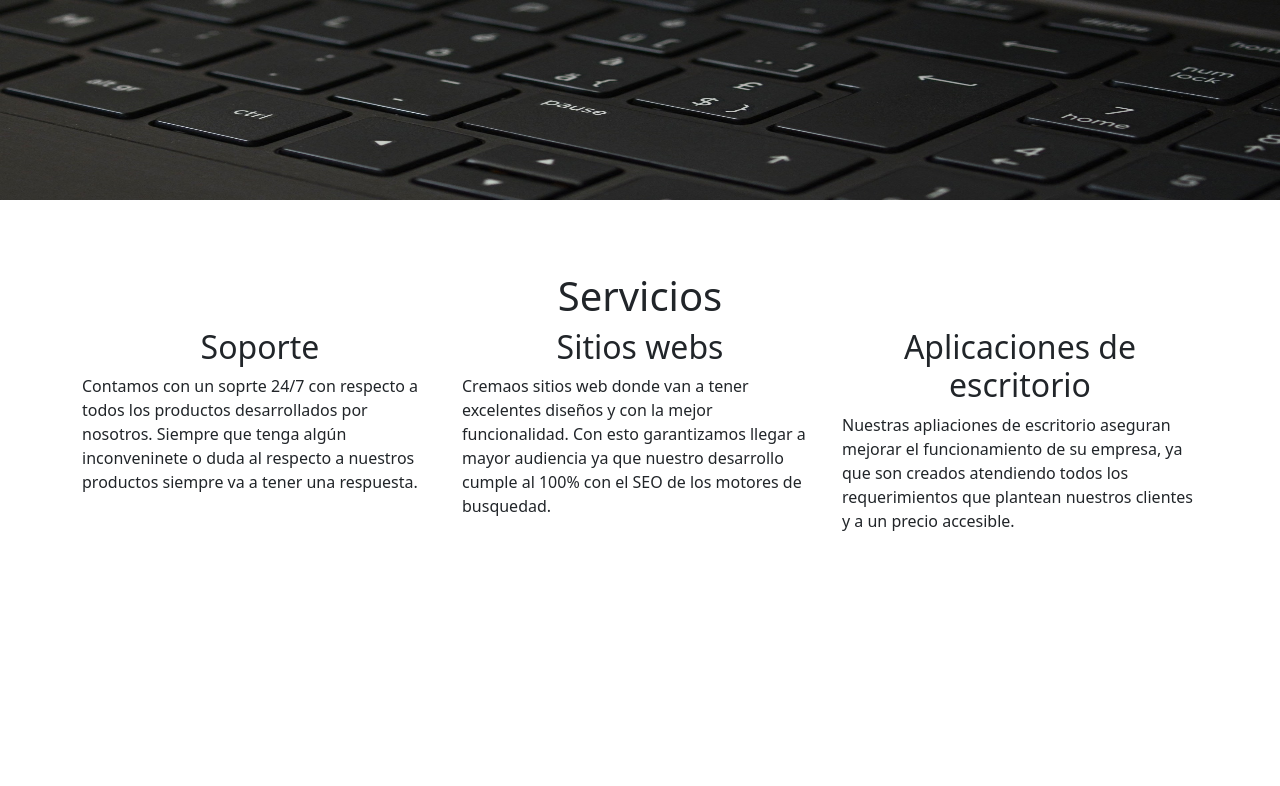
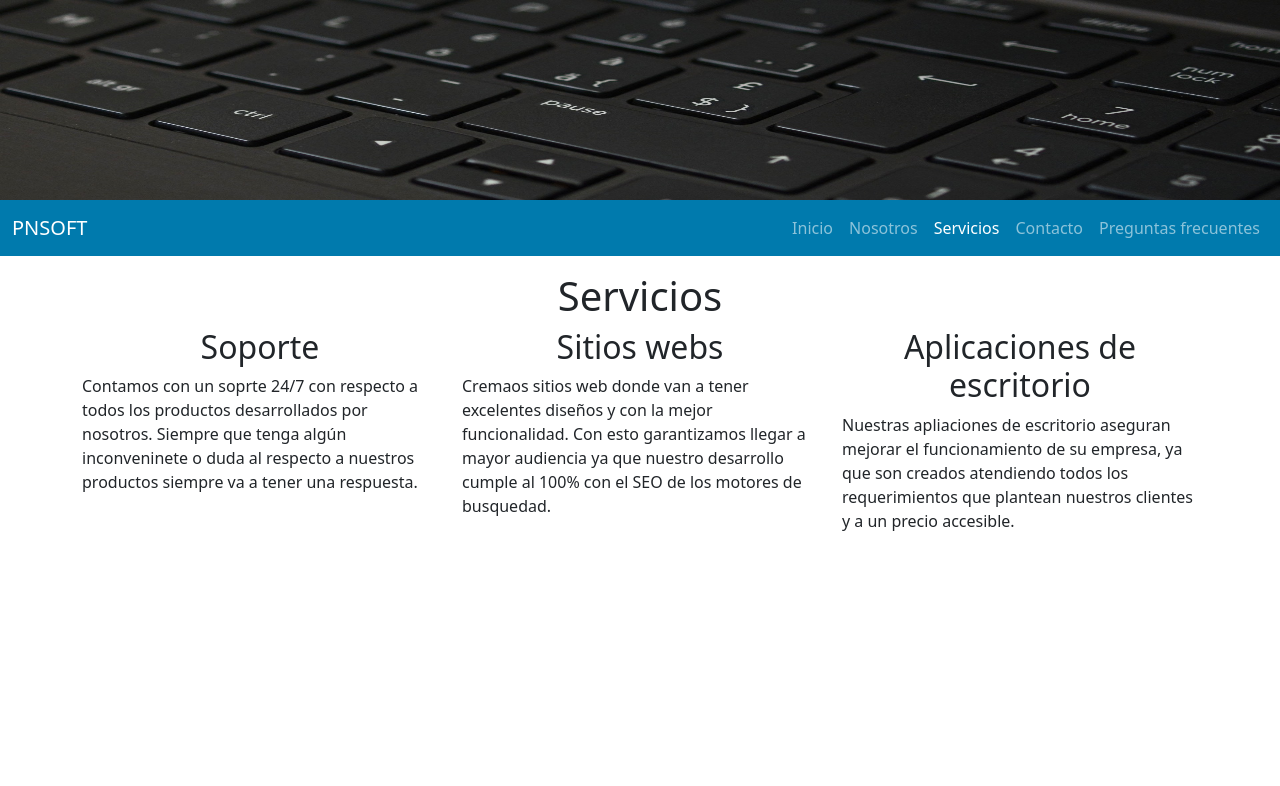
Before and after one commit to napr12/CoderHouseBt, a website: page paginas/servicios.html in a window 1280 px wide. Shown: the top 786 px of the page. Drawn offline with nearby package versions, Linux system fonts and the light colour scheme.

Commit message:
Decimosexto commit: corrige menu de servicio

```diff
--- a/paginas/servicios.html
+++ b/paginas/servicios.html
@@ -16,7 +16,7 @@
   <body>
     <header class="header">
         <img src="../img/menu.jpg" alt="Imagen ilustrativa" class="header__img img-fluid">
-        <nav class="navbar navbar-expand-lg navbar-dark ">
+        <nav class="navbar navbar-expand-lg navbar-dark header__nav">
             <div class="container-fluid ">
               <a class="navbar-brand header__nombre" href="#">PNSOFT</a>
               <button class="navbar-toggler" type="button" data-bs-toggle="collapse" data-bs-target="#navbarNav" aria-controls="navbarNav" aria-expanded="false" aria-label="Toggle navigation">
```
